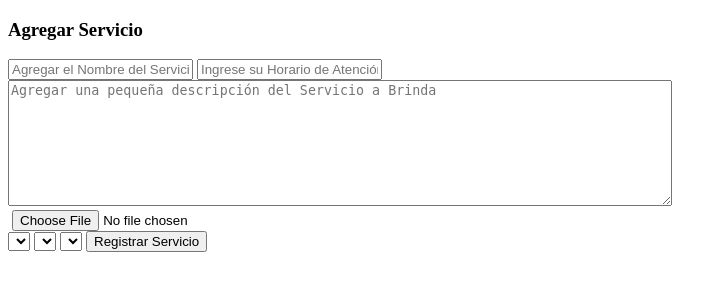
After one commit to jdonaires/TurismoNet, a PHP site: page /from_servicio.php in a window 1280 px wide. The commit adds this page. Shown: the top 300 px of the page, without its empty margins (0-727 px from the left). Run offline with PHP 8.4, Linux system fonts and the light colour scheme; lists and menus that the app fills with data are empty.

Commit message:
SERVICIO V1

```diff
--- a/DB/DBAProcedimientos.sql
+++ b/DB/DBAProcedimientos.sql
@@ -243,8 +243,7 @@ CREATE PROCEDURE regServicio
 	_descripcionServicio TEXT,
 	_imgServicio MEDIUMBLOB,
 	_idUbicacion CHAR(4),
-	_idLugar CHAR(4),
-	_estadoServicio CHAR(1)
+	_idLugar CHAR(4)
 )
 BEGIN
 
--- /dev/null
+++ b/DESIGNER/from_servicio.php
@@ -0,0 +1,34 @@
+<!DOCTYPE html>
+<html lang="es" dir="ltr">
+  <head>
+    <meta charset="utf-8">
+    <title></title>
+  </head>
+  <body>
+    <div class="servicio-contenido">
+      <form class="" action="<?php echo htmlspecialchars($_SERVER['PHP_SELF']) ?>" method="post" enctype="multipart/form-data">
+        <h3>Agregar Servicio</h3>
+        <input type="text" name="nombreServicio" value="" placeholder="Agregar el Nombre del Servicio" required>
+        <input type="text" name="horarioAtención" value="" placeholder="Ingrese su Horario de Atención" required>
+        <div class="contenido-descripcion">
+          <textarea name="descripcionServicio" rows="8" cols="80" placeholder="Agregar una pequeña descripción del Servicio a Brinda" required></textarea>
+          <div class="img-file">
+            <img src="">
+            <input type="file" name="imgServicio" value="">
+          </div>
+        </div>
+        <select class="idUbicacion" name="">
+          <option value=""></option>
+        </select>
+        <select class="idUbicacion" name="">
+          <option value=""></option>
+        </select>
+        <select class="idLugar" name="">
+          <option value=""></option>
+        </select>
+
+        <input type="submit" name="agregar_servicio" value="Registrar Servicio">
+      </form>
+    </div>
+  </body>
+</html>
--- a/DESIGNER/plantilla.php
+++ b/DESIGNER/plantilla.php
@@ -86,7 +86,7 @@ if (!isset($nameUser)&&!isset($tipoUsuario))
         </div>
       </div>
       <div class="sub-contenido-2" id="iframe">
-        <?php include ""; ?>
+        <?php include "from_servicio.php"; ?>
       </div>
     </div>
 
```
Also changed, not shown: BOL/Servicio.php (added, +28 -0 lines), DAO/Registro_Servicio.php (added, +46 -0 lines).
